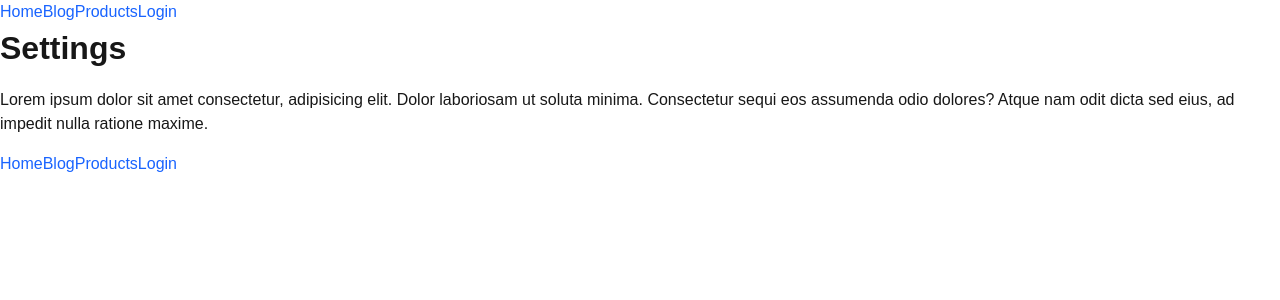
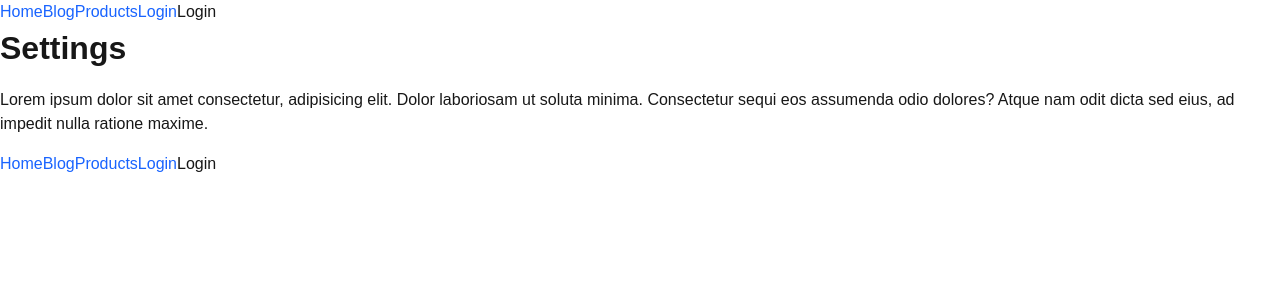
Before and after one commit to sofiekedvik/my-store, a Next.js app: page /settings in a window 1280 px wide. Shown: the top 300 px of the page. Built offline with nearby package versions, Linux system fonts and the light colour scheme.

Commit message:
feat: added fake login

```diff
--- a/src/app/layout.tsx
+++ b/src/app/layout.tsx
@@ -29,11 +29,11 @@
         className={`${geistSans.variable} ${geistMono.variable} antialiased`}
       >
         <main>
-          <header>
+          <header className="max-w-[1200px] mx-auto my-8 border-b pb-4">
             <NavLinks />
           </header>
           <div className="max-w-[1200px] mx-auto my-8">{children}</div>
-          <footer>
+          <footer className="max-w-[1200px] mx-auto my-8 border-t pt-4">
             <NavLinks />
           </footer>
         </main>
--- a/src/ui/components/nav/nav.tsx
+++ b/src/ui/components/nav/nav.tsx
@@ -1,14 +1,29 @@
 "use client";
+import { useState } from "react";
 import Link from "next/link";
 
 function NavLinks() {
+  const [isLoggedin, setIsLoggedin] = useState(false);
+
+  const onToggleLogin = () => {
+    setIsLoggedin(!isLoggedin);
+  };
+
   return (
-    <nav className="row-start-3 flex gap-6 flex-wrap items-center justify-center py-4 border-b border-t">
+    <nav className="row-start-3 flex gap-6 flex-wrap items-center justify-center">
       <Link href="/">Home</Link>
       <Link href="/blog">Blog</Link>
       <Link href="/products">Products</Link>
-      <Link href="/login">Login</Link>
+      {!isLoggedin ? (
+        <Link href="/login">Login</Link>
+      ) : (
+        <Link href="/settings">My Pages</Link>
+      )}
+      <button type="button" onClick={onToggleLogin}>
+        {!isLoggedin ? "Login" : "Logout"}
+      </button>
     </nav>
   );
 }
+
 export default NavLinks;
```
